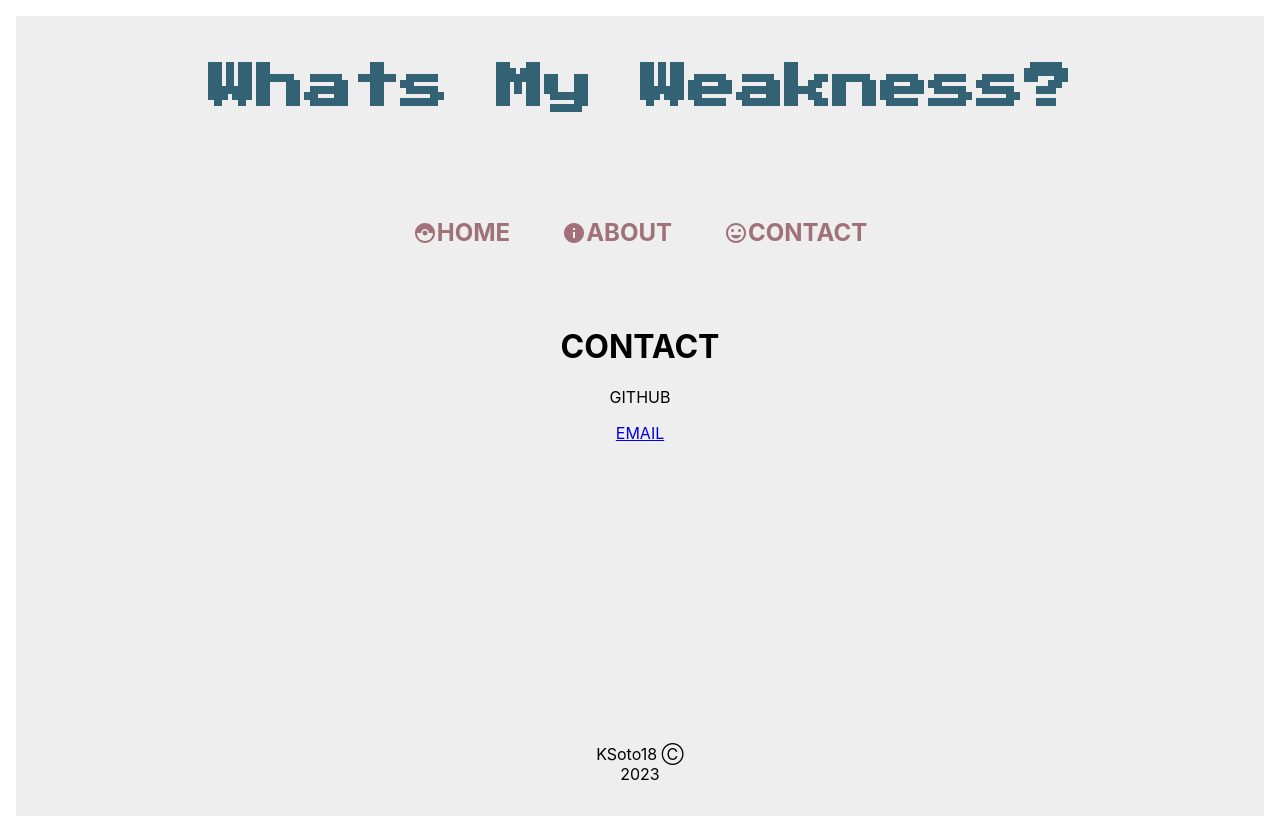
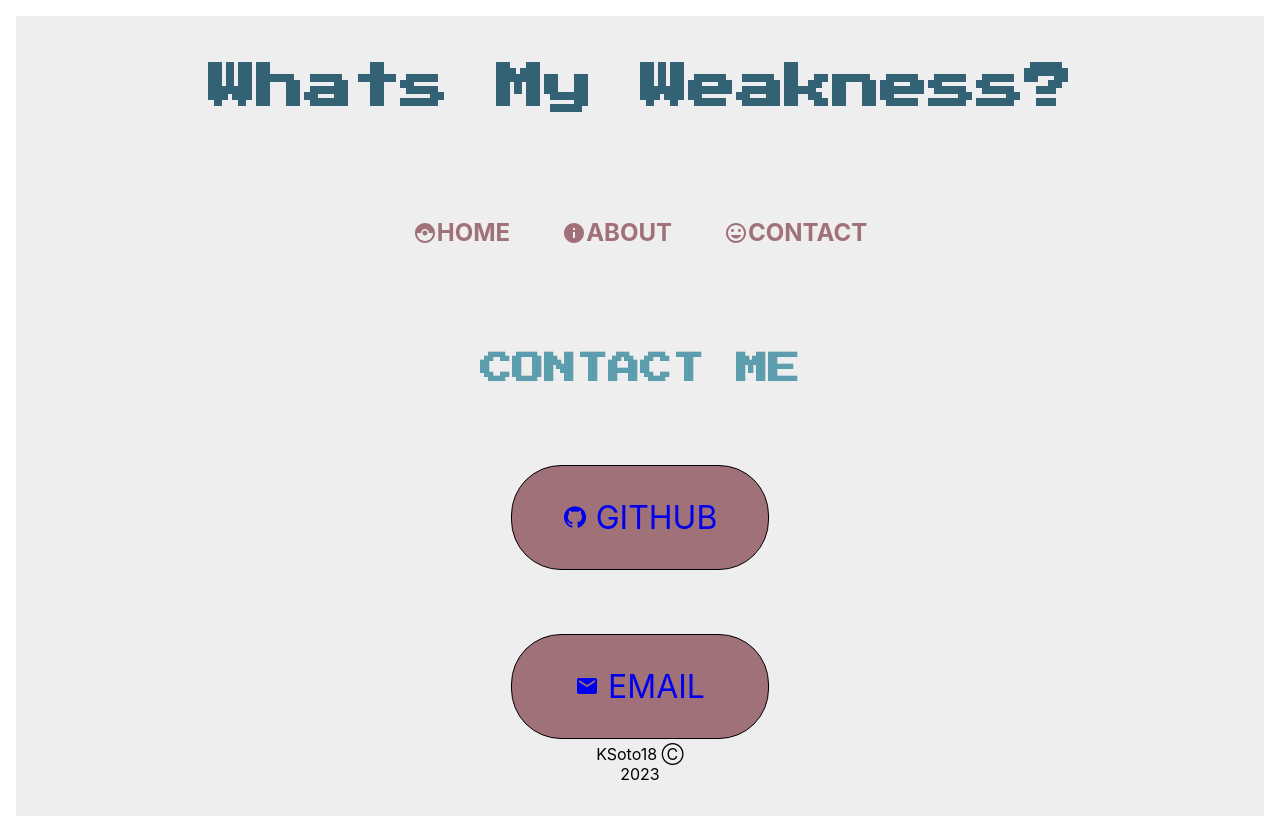
Before and after one commit to KSoto18/PKMN-WMW, a React (Create React App) app: page / in a window 1280 px wide. Both pictures are taken after a click on the element "CONTACT". Built offline with nearby package versions, Linux system fonts and the light colour scheme.

Commit message:
styling contact component

```diff
--- a/src/components/Contact/index.jsx
+++ b/src/components/Contact/index.jsx
@@ -1,11 +1,19 @@
+// Styling
+import './styles.css';
+
+
+// Icons
+import EmailIcon from '@mui/icons-material/Email';
+import GitHubIcon from '@mui/icons-material/GitHub';
+
 export default function Contact() {
     return (
 
-        <div>
+        <div className='contactBox'>
 
-            <h1>CONTACT</h1>
-            <p>GITHUB</p>
-            <p><a href='mailto:dev.ksoto@gmail.com'>EMAIL</a></p>
+            <h1 className= 'title'>CONTACT ME</h1>
+            <p><a href='https://github.com/KSoto18'><GitHubIcon /> GITHUB</a></p>
+            <p><a href='mailto:dev.ksoto@gmail.com'><EmailIcon />  EMAIL</a></p>
 
         </div>
 
--- /dev/null
+++ b/src/components/Contact/styles.css
@@ -0,0 +1,40 @@
+:root {
+    --white: #ffffff;
+    --blue: #5c9ead;
+    --sapphire: #326273;
+    --copper: #a07178;
+    --notwhite: #eeeeee;
+}
+
+.title {
+    font-family: 'Press Start 2P';
+}
+
+.contactBox {
+    display: flex;
+    flex-direction: column;
+    align-items: center;
+}
+
+.contactBox p {
+    display: flex;
+    justify-content: center;
+    margin: 2rem;
+    padding: 2rem;
+    border: black 1px solid;
+    border-radius: 50px;
+    width: 12rem;
+    background-color: var(--copper);
+    color: var(--white);
+    font-size: 2rem;
+    text-decoration: none;
+
+}
+
+.contactBox a:link { text-decoration: none; }
+
+
+.contactBox a:visited {
+    text-decoration: none;
+    color: inherit;
+}
```
